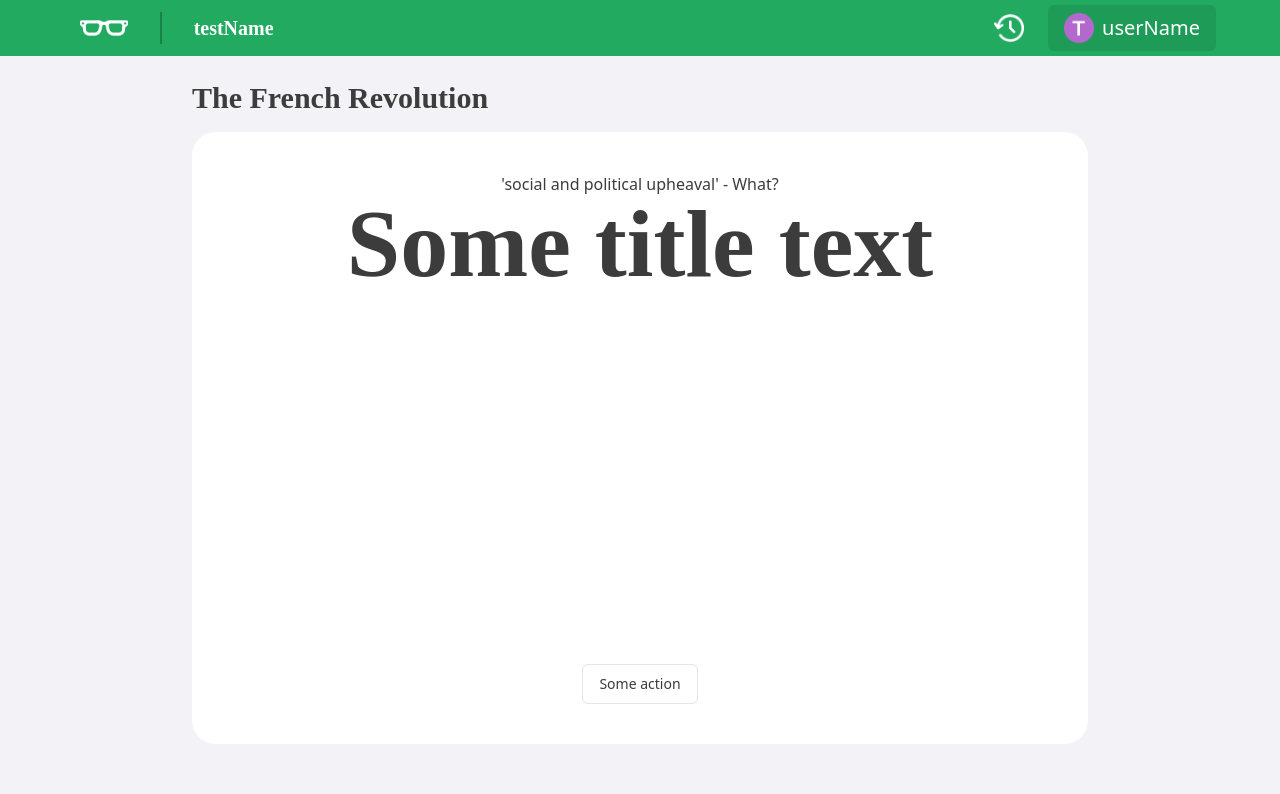
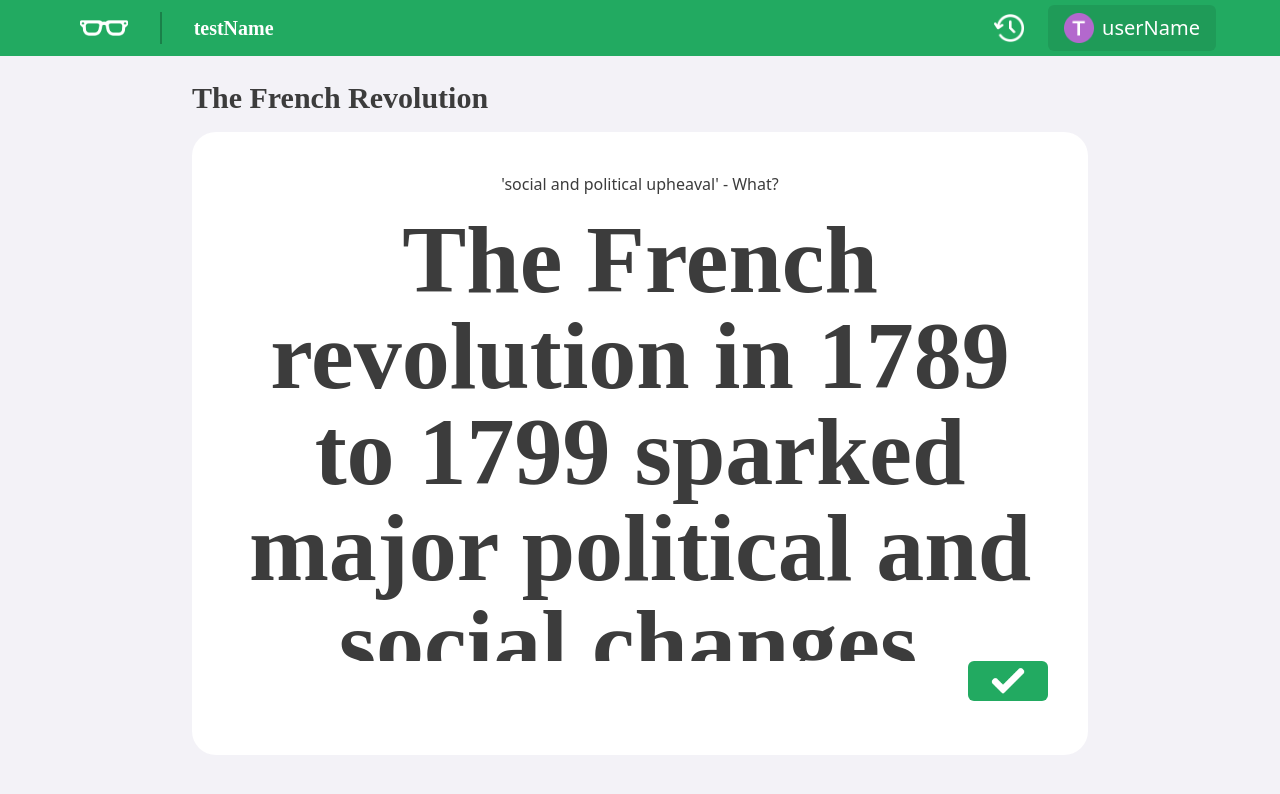
Before and after one commit to tgoulder4/Dunnoyet, a Next.js app: page / in a window 1280 px wide. Shown: the top 794 px of the page. Built offline with nearby package versions, Linux system fonts and the light colour scheme.

Commit message:
before flex-1

```diff
--- a/src/app/page.tsx
+++ b/src/app/page.tsx
@@ -3,19 +3,22 @@ import Image from "next/image";
 
 export default function Home() {
   return (
-    <main className="w-full h-full px-48 pt-6 pb-14">
+    <main className="w-full h-full px-4 lg:px-32 xl:px-48 pt-6 pb-14">
       <div className=" flex flex-col gap-4 h-full">
         <h2 className="font-bold primary text-3xl">The French Revolution</h2>
-        <section className="bg-white rounded-3xl h-full w-full text-center flex flex-col items-center justify-between p-10">
-          <article className="flex flex-col">
+        <section className="bg-white rounded-3xl h-[90%] w-full text-center flex flex-col items-center justify-between p-10">
+          <article className="flex flex-col gap-4 w-full h-[inherit]">
             <h3>'social and political upheaval' - What?</h3>
-            <h1 className="text-8xl primary font-bold text-center">
-              Some title text
+            <h1 className="text-8xl primary font-bold text-center overflow-y-auto whitespace-normal h-full min-h-0">
+              The French revolution in 1789 to 1799 sparked major political and
+              social changes.
             </h1>
             {/* 'What is .? I understand -> goes back to enquired sentence which is now amended in terms of this explanation'  */}
           </article>
-          <div id="actionArea">
-            <Button variant="outline">Some action</Button>
+          <div id="actionArea" className="w-full h-full flex justify-end">
+            <Button variant="default" className="w-20 h-10 px-5">
+              <img src="./tick_white.png" alt="" />
+            </Button>
           </div>
         </section>
       </div>
```
